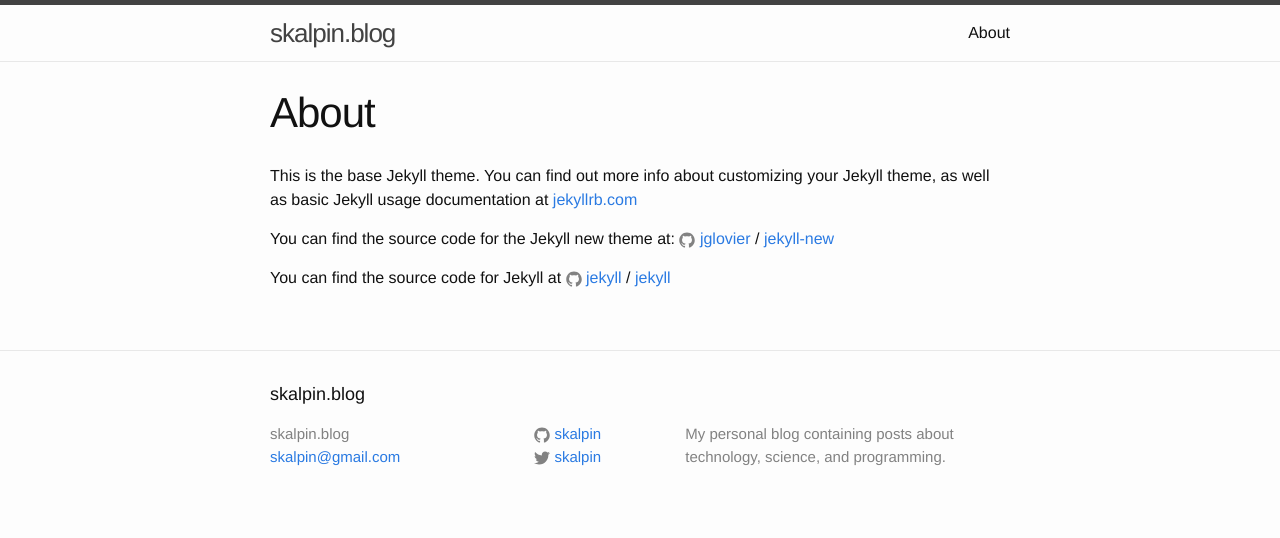
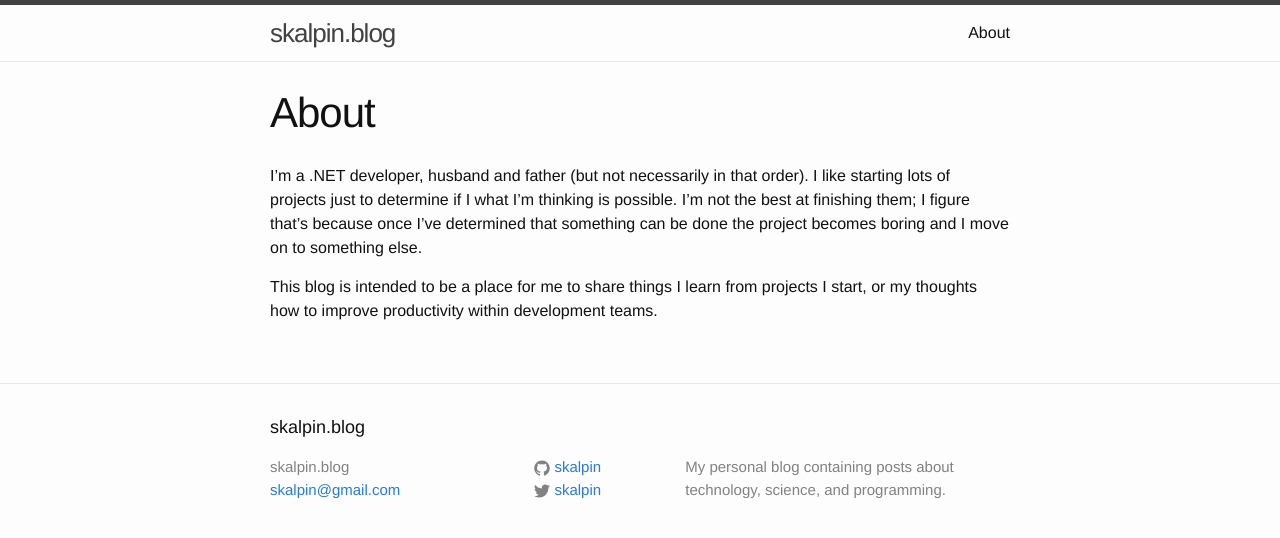
Before and after one commit to skalpin/skalpin.github.io, a Jekyll site: the page built from about.md, in a window 1280 px wide. Shown: the top 538 px of the page. Built offline with Jekyll 4.4.1, drawn with Linux system fonts in a browser that asks for light colours.

Commit message:
Adding about content.

```diff
--- a/about.md
+++ b/about.md
@@ -4,12 +4,6 @@ title: About
 permalink: /about/
 ---
 
-This is the base Jekyll theme. You can find out more info about customizing your Jekyll theme, as well as basic Jekyll usage documentation at [jekyllrb.com](http://jekyllrb.com/)
+I'm a .NET developer, husband and father (but not necessarily in that order). I like starting lots of projects just to determine if I what I'm thinking is possible. I'm not the best at finishing them; I figure that's because once I've determined that something can be done the project becomes boring and I move on to something else.
 
-You can find the source code for the Jekyll new theme at:
-{% include icon-github.html username="jglovier" %} /
-[jekyll-new](https://github.com/jglovier/jekyll-new)
-
-You can find the source code for Jekyll at
-{% include icon-github.html username="jekyll" %} /
-[jekyll](https://github.com/jekyll/jekyll)
+This blog is intended to be a place for me to share things I learn from projects I start, or my thoughts how to improve productivity within development teams.
```
